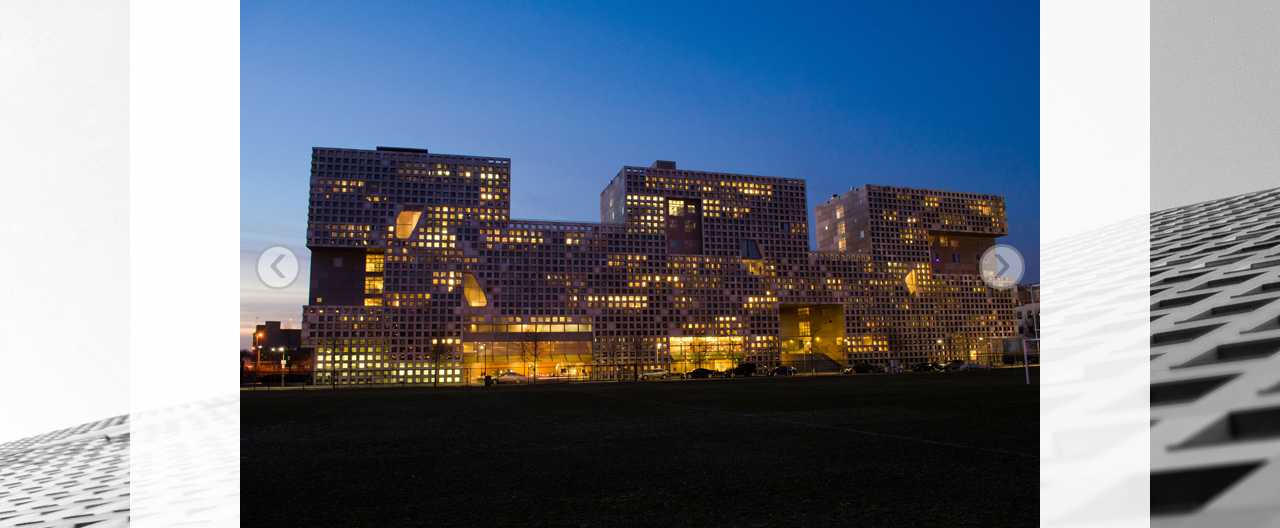
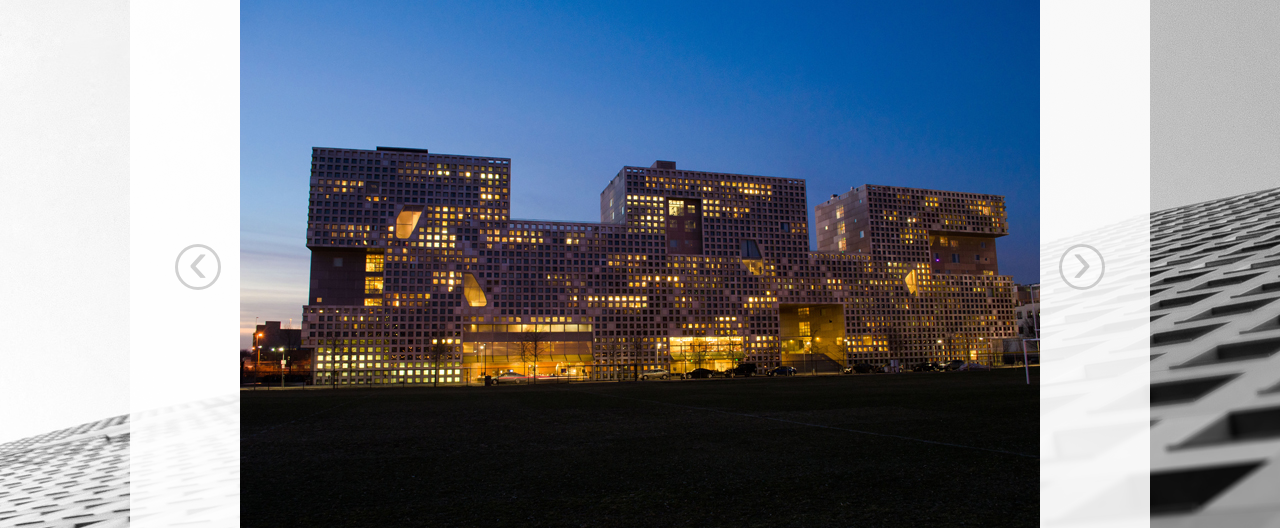
Before and after one commit to simmons-tech/Simmons-Website, a PHP site: page /about.html in a window 1280 px wide; the page is wider, and only the part inside the window is pictured. Shown: the part 419-947 px from the top of that part. Run offline with PHP 8.4, Linux system fonts and the light colour scheme; some libraries are stand-ins or nearby versions.

Commit message:
made carousel wider, moved controls off picture

```diff
--- a/css/style.css
+++ b/css/style.css
@@ -380,7 +380,7 @@ td, th {
   position: relative;
   margin-bottom: 18px;
   line-height: 1;
-  width: 800px;
+  width: 960px;
   height: 530px;
   margin-left: auto;
   margin-right: auto;
```
